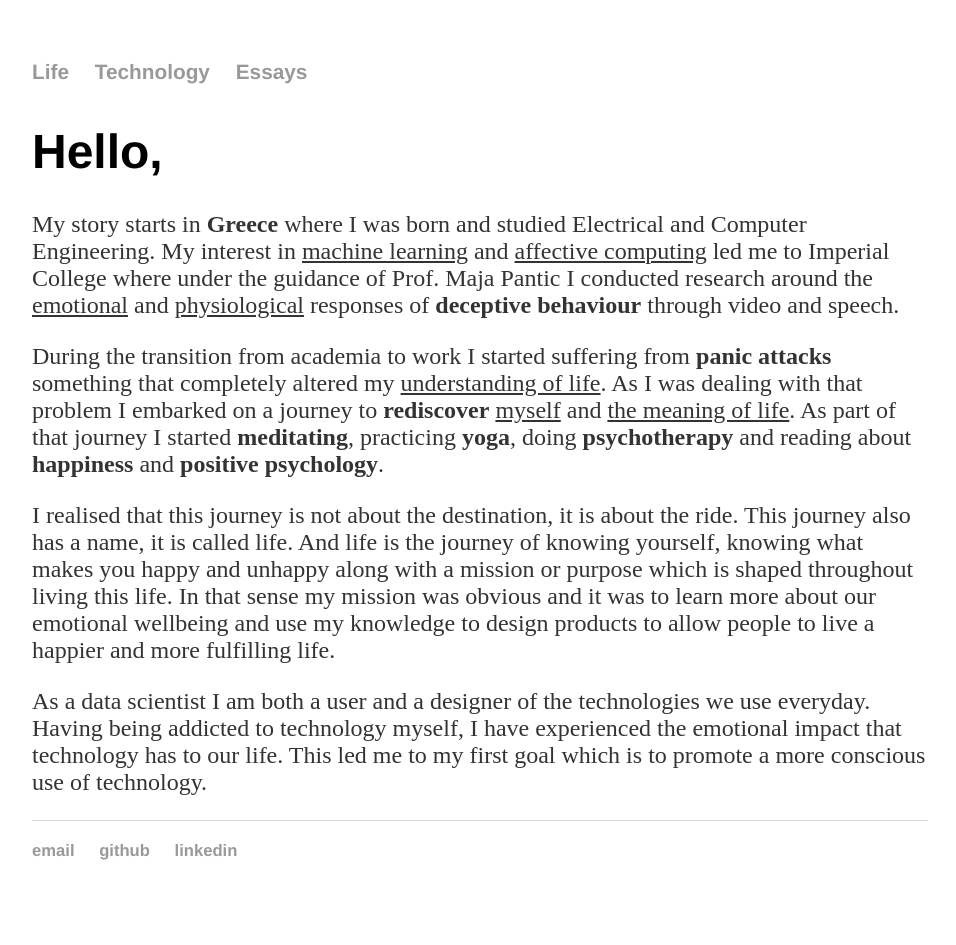
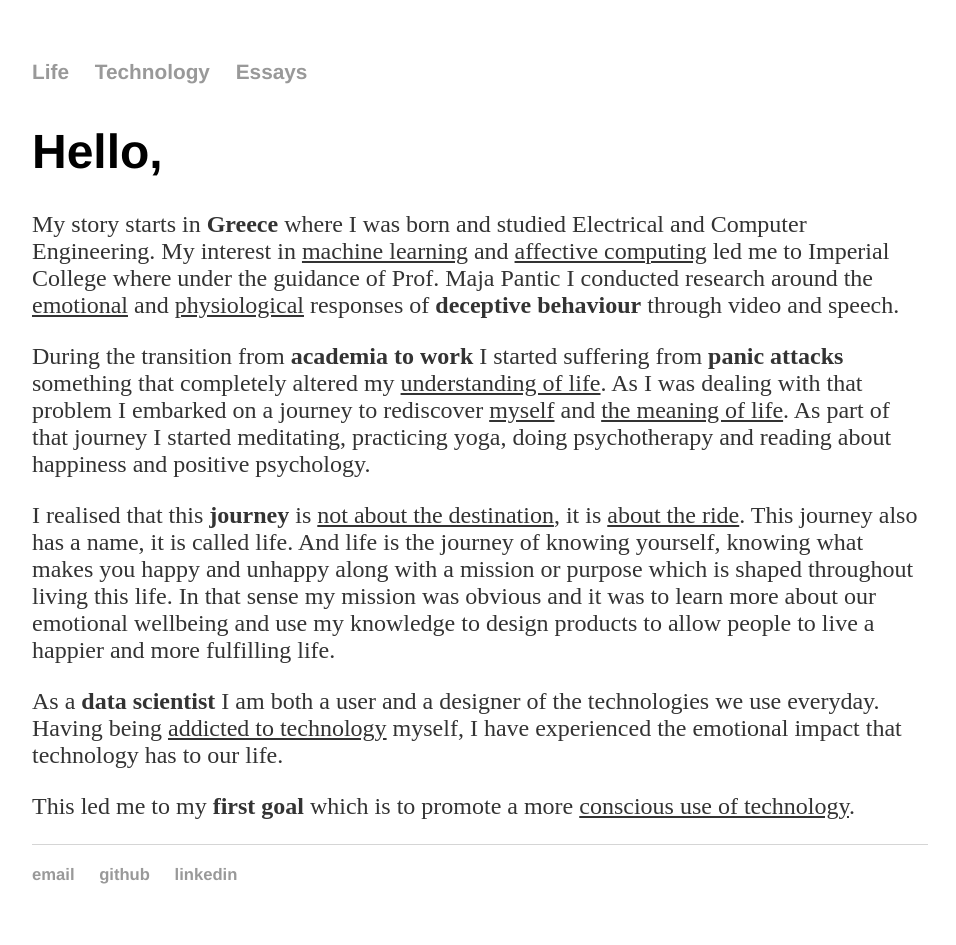
Before and after one commit to nsorros/nsorros.github.io, a Jekyll site: the page built from index.html, in a window 1280 px wide. Shown: the whole page, without its empty margins (160-1116 px from the left). Built offline with Jekyll 4.4.1, drawn with Linux system fonts in a browser that asks for light colours; before the commit the page ends 921 px from its top, so only the background shows below that.

Commit message:
Update index.html

```diff
--- a/index.html
+++ b/index.html
@@ -11,20 +11,22 @@ title: My life so far ...
 </p>
 
 <p>
-	During the transition from academia to work I started suffering from <b>panic attacks</b> something that completely altered my <u>understanding of life</u>.
-	As I was dealing with that problem I embarked on a journey to <b>rediscover</b> <u>myself</u> and <u>the meaning of life</u>.
-	As part of that journey I started <b>meditating</b>, practicing <b>yoga</b>, doing <b>psychotherapy</b> and reading about <b>happiness</b> and <b>positive psychology</b>.
+	During the transition from <b>academia to work</b> I started suffering from <b>panic attacks</b> something that completely altered my <u>understanding of life</u>.
+	As I was dealing with that problem I embarked on a journey to rediscover <u>myself</u> and <u>the meaning of life</u>.
+	As part of that journey I started meditating, practicing yoga, doing psychotherapy and reading about happiness and positive psychology.
 </p>
 
 <p>
-	I realised that this journey is not about the destination, it is about the ride.
+	I realised that this <b>journey</b> is <u>not about the destination</u>, it is <u>about the ride</u>.
 	This journey also has a name, it is called life. And life is the journey of knowing yourself,
 	knowing what makes you happy and unhappy along with a mission or purpose which is shaped throughout living this life.
 	In that sense my mission was obvious and it was to learn more about our emotional wellbeing and use my knowledge to design products to allow people to live a happier and more fulfilling life.
 </p>
 
 <p>
-	As a data scientist I am both a user and a designer of the technologies we use everyday.
-	Having being addicted to technology myself, I have experienced the emotional impact that technology has to our life.
-	This led me to my first goal which is to promote a more conscious use of technology.
+	As a <b>data scientist</b> I am both a user and a designer of the technologies we use everyday.
+	Having being <u>addicted to technology</u> myself, I have experienced the emotional impact that technology has to our life.
 </p>
+<p>
+	This led me to my <b>first goal</b> which is to promote a more <u>conscious use of technology</u>.
+</p>
```
